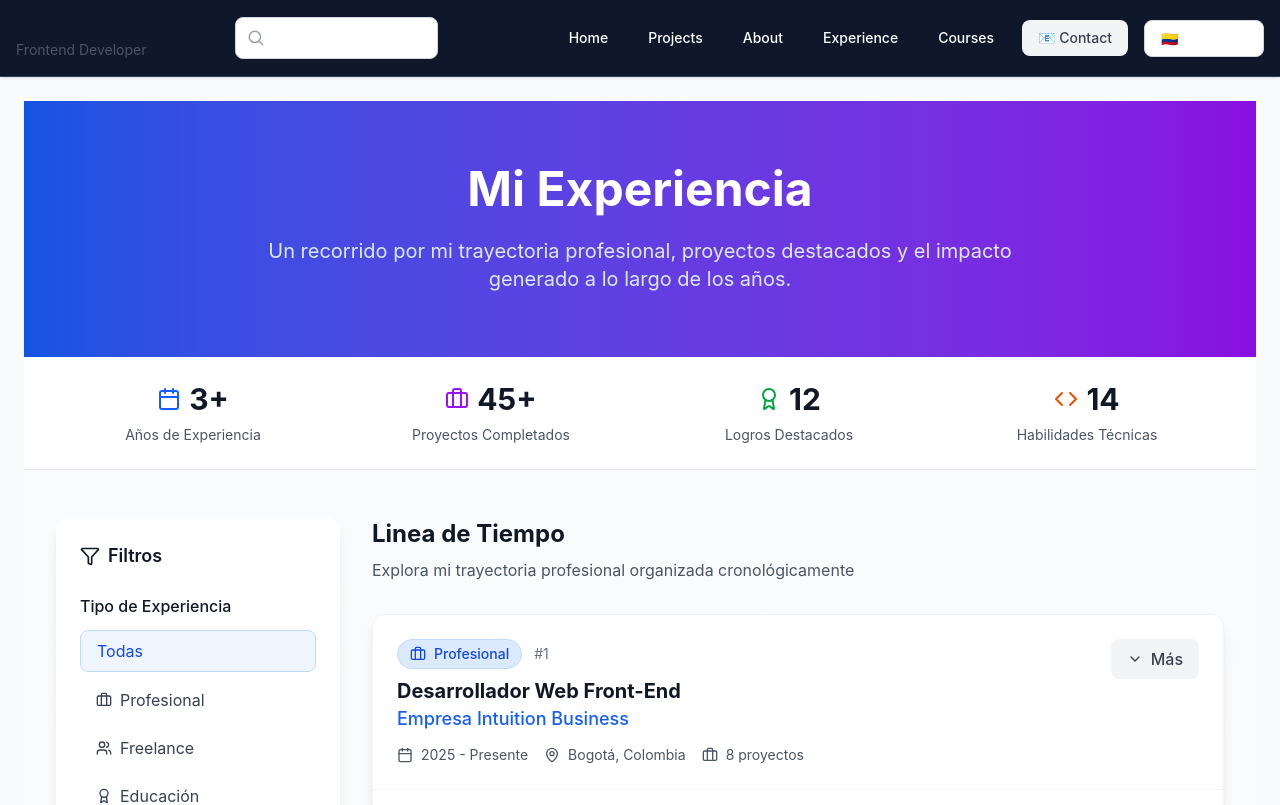
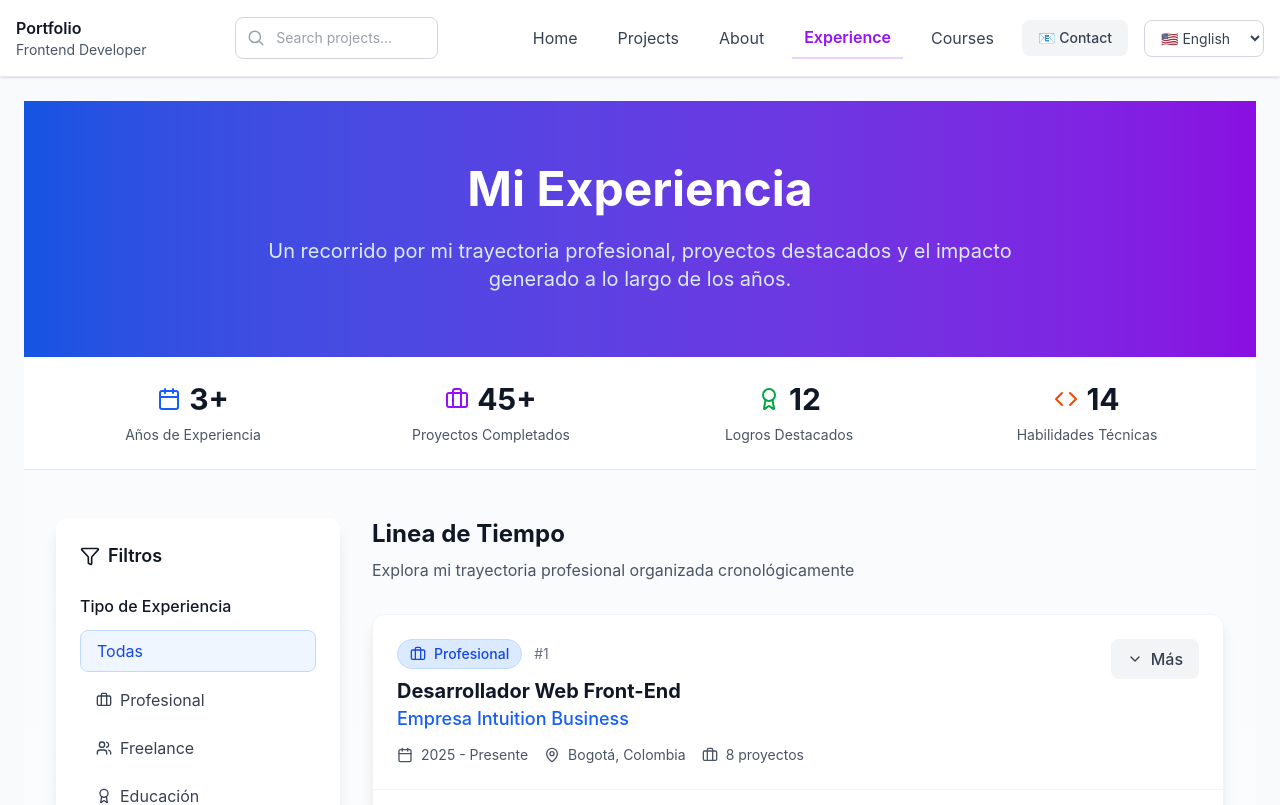
Before and after one commit to torco34/my-porfolio, a Next.js app: page /en/experience in a window 1280 px wide. Shown: the top 805 px of the page. Built offline with nearby package versions, Linux system fonts and the light colour scheme.

Commit message:
link header lenguaje

```diff
--- a/app/components/dashboard/Header.tsx
+++ b/app/components/dashboard/Header.tsx
@@ -1,6 +1,5 @@
 "use client";
 
-import { useLocale } from "next-intl";
 import { useState } from "react";
 import ContactButton from "./ContactButton";
 import LanguageSelector from "./LanguageSelector";
@@ -12,20 +11,9 @@ import SearchBar from "./components/SearchBar";
 
 export default function Header() {
   const [search, setSearch] = useState("");
-  const locale = useLocale();
-
-  // 🎨 colores según idioma
-  const isSpanish = locale === "es";
-
-  const headerStyles =
-    isSpanish ?
-      "bg-white border-gray-200 text-gray-900"
-    : "bg-slate-900 border-slate-700 text-white";
 
   return (
-    <header
-      className={`sticky top-0 border-b shadow-sm transition-colors ${headerStyles}`}
-    >
+    <header className="sticky top-0 bg-white border-b border-gray-200 shadow-sm">
       <div className="max-w-7xl mx-auto flex items-center justify-between p-4">
         <div className="flex items-center space-x-4">
           <Logo />
--- a/app/components/dashboard/LanguageSelector.tsx
+++ b/app/components/dashboard/LanguageSelector.tsx
@@ -1,22 +1,25 @@
 "use client";
 
-import { useRouter } from "next/navigation";
+import { useLocale } from "next-intl";
+import { usePathname, useRouter } from "next/navigation";
 
 export default function LanguageSelector() {
+  const locale = useLocale();
   const router = useRouter();
+  const pathname = usePathname();
 
-  const handleLanguageChange = (e: React.ChangeEvent<HTMLSelectElement>) => {
-    const newLocale = e.target.value;
-    const currentPath = window.location.pathname;
-    const pathWithoutLocale = currentPath.replace(/^\/(es|en)/, "");
-    router.push(`/${newLocale}${pathWithoutLocale}`);
-  };
+  function onChange(e: React.ChangeEvent<HTMLSelectElement>) {
+    const nextLocale = e.target.value;
+
+    // 🔑 esto es CLAVE
+    router.replace(`/${nextLocale}${pathname.replace(/^\/(es|en)/, "")}`);
+  }
 
   return (
     <select
-      className="border border-gray-300 rounded-lg px-3 py-2 bg-white text-sm cursor-pointer focus:outline-none focus:ring-2 focus:ring-[#aa60c8]/20 transition"
-      onChange={handleLanguageChange}
-      defaultValue="es"
+      value={locale}
+      onChange={onChange}
+      className="border border-gray-300 rounded-lg px-3 py-2 bg-white text-sm cursor-pointer"
     >
       <option value="es">🇨🇴 Español</option>
       <option value="en">🇺🇸 English</option>
--- a/app/components/dashboard/NavLink.tsx
+++ b/app/components/dashboard/NavLink.tsx
@@ -1,7 +1,30 @@
+// "use client";
+
+// import { useTranslations } from "next-intl";
+// import Link from "next/link";
+
+// interface NavLinkProps {
+//   href: string;
+//   translationKey: string;
+// }
+
+// export default function NavLink({ href, translationKey }: NavLinkProps) {
+//   const t = useTranslations("Header.nav");
+
+//   return (
+//     <Link
+//       href={href}
+//       className="text-gray-700 hover:text-blue-600 px-3 py-2 transition-colors"
+//     >
+//       {t(translationKey)}
+//     </Link>
+//   );
+// }
 "use client";
 
 import { useTranslations } from "next-intl";
 import Link from "next/link";
+import { usePathname } from "next/navigation";
 
 interface NavLinkProps {
   href: string;
@@ -10,16 +33,21 @@ interface NavLinkProps {
 
 export default function NavLink({ href, translationKey }: NavLinkProps) {
   const t = useTranslations("Header.nav");
+  const pathname = usePathname();
+
+  const isActive =
+    href === "/" ?
+      pathname === "/" || pathname.endsWith("/es") || pathname.endsWith("/en")
+    : pathname.endsWith(href);
 
   return (
     <Link
       href={href}
-      className="
-        px-3 py-2 text-sm font-medium
-        text-inherit
-        hover:text-blue-600
-        transition-colors
-      "
+      className={`px-3 py-2 transition-colors ${
+        isActive ?
+          "text-purple-600 font-semibold border-b-2 border-purple-200"
+        : "text-gray-700 hover:text-purple-500"
+      }`}
     >
       {t(translationKey)}
     </Link>
```
